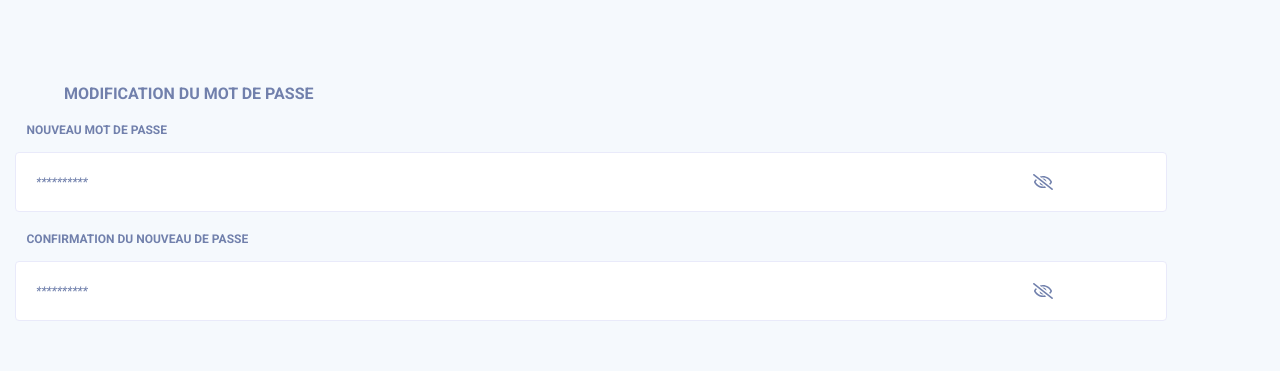
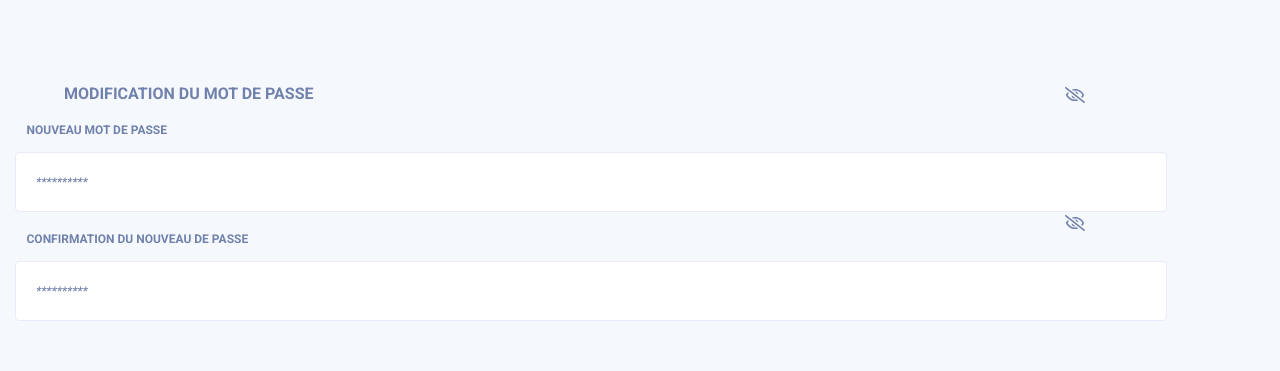
Before and after one commit to Refsone/TinyHappy-Project-3, a React (Create React App) app: page /settings/modify/password in a window 1280 px wide. Shown: the part 122-493 px from the top of the page. Built offline with nearby package versions, Linux system fonts and the light colour scheme.

Commit message:
positionning eye

```diff
--- a/src/components/menu/Password.css
+++ b/src/components/menu/Password.css
@@ -15,3 +15,67 @@
     text-transform: uppercase;
     margin-left: 1%;
 }
+
+.show-eye{
+    border: none;
+    display: block;
+    position: absolute;
+    right: 15%;
+    top: 24%;
+    width: 50px;
+    height: 50px;
+    cursor: pointer;
+    background-color: transparent;
+    background-image: url('../../images/eye-slash-regular1.svg');
+    background-repeat: no-repeat;
+    background-position: 90% center;
+    padding-left: 20px;
+}
+
+.show-eye-open{
+    border: none;
+    display: block;
+    position: absolute;
+    right: 15%;
+    top: 27%;
+    width: 50px;
+    height: 50px;
+    cursor: pointer;
+    background-color: transparent;
+    background-image: url('../../images/eye-open.svg');
+    background-repeat: no-repeat;
+    background-position: 90% center;
+    padding-left: 20px;
+}
+
+.show-eye2{
+    border: none;
+    display: block;
+    position: absolute;
+    right: 15%;
+    top: 40%;
+    width: 50px;
+    height: 50px;
+    cursor: pointer;
+    background-color: transparent;
+    background-image: url('../../images/eye-slash-regular1.svg');
+    background-repeat: no-repeat;
+    background-position: 90% center;
+    padding-left: 20px;
+}
+
+.show-eye-open2{
+    border: none;
+    display: block;
+    position: absolute;
+    right: 15%;
+    top:53%;
+    width: 50px;
+    height: 50px;
+    cursor: pointer;
+    background-color: transparent;
+    background-image: url('../../images/eye-open.svg');
+    background-repeat: no-repeat;
+    background-position: 90% center;
+    padding-left: 20px;
+}
--- a/src/components/menu/Password.js
+++ b/src/components/menu/Password.js
@@ -6,20 +6,26 @@ import './../onboarding/Connexion.css'
 import './Password.css'
 
 const Password = () => {
-  const { handleChange, handleSubmit, values, errors } = useForm(submit, validationLogIn)
+  const { handleChange, handleSubmit, onclick, values, errors, showType } = useForm(submit, validationLogIn)
   function submit () {
     console.log('sent succesfully')
   }
+
   return (
     <div className='settings-container-pwdmail'>
       <h1 className='settings-pwmail-title bold-16px-grey'>modification du mot de passe</h1>
       <form onSubmit={handleSubmit} className='general-form-connexion' noValidate>
         <label htmlFor='user_password' name='user_password' className='label-settings bold-12px-grey'>Nouveau mot de passe</label>
-        <input name='user_password' type='password' id='user_password' value={values.password} onChange={handleChange} className={`${errors.user_password ? 'input-pws-error' : 'input-psw-default mdp-open plholder bold-12px-grey'}`} placeholder='**********' />
+        <button className={`${showType ? 'show-eye' : 'show-eye-open'}`} onClick={onclick} />
+
+        <input name='user_password' type={showType} id='user_password' value={values.password} onChange={handleChange} className={`${errors.user_password ? 'input-pws-error' : 'input-connexion plholder bold-12px-grey'}`} placeholder='**********' />
         {errors.user_password && <p className='msg-error'>{errors.user_password}</p>}
 
         <label htmlFor='user_password' className='label-settings bold-12px-grey'>confirmation du nouveau de passe</label>
-        <input name='user_password' type='password' id='user_password' value={values.password} onChange={handleChange} className={`${errors.user_password ? 'input-pws-error' : 'input-psw-default mdp-open plholder bold-12px-grey'}`} placeholder='**********' />
+
+        <button className={`${showType ? 'show-eye2' : 'show-eye-open2'}`} onClick={onclick} />
+
+        <input name='user_password' type={showType} id='user_password' value={values.password} onChange={handleChange} className={`${errors.user_password ? 'input-pws-error' : 'input-connexion plholder bold-12px-grey'}`} placeholder='**********' />
         {errors.user_password && <p className='msg-error'>{errors.user_password}</p>}
 
         {errors && values.user_password === '' ? <button type='submit' className='connexion-btn-inactif'>confirmer</button> : <button type='submit' className='connexion-btn-actif'>confirmer</button>}
--- a/src/components/onboarding/Connexion.css
+++ b/src/components/onboarding/Connexion.css
@@ -115,6 +115,10 @@
     border-radius: 4px;
     background-color: #ffffff;
     height: 5em;
+    background-image: url('../../images/eye-slash-regular1.svg');
+    background-repeat: no-repeat;
+    background-position: 90% center;
+    padding-left: 20px;
 }
 
 .general-form-connexion .input-psw-default {
--- a/src/components/onboarding/useForm.js
+++ b/src/components/onboarding/useForm.js
@@ -1,9 +1,12 @@
 import { useState, useEffect } from 'react'
+import EyeClosed from '../../images/eye-slash-regular1.svg'
+import EyeOpen from '../../images/eye-open.svg'
 
 const useForm = (callback, validating) => {
   const [values, setValues] = useState({ user_mail: '', user_password: '' })
   const [errors, setErrors] = useState({})
   const [isSubmitting, setIsSubmitting] = useState(false)
+  const [visible, setVisible] = useState(false)
   const handleChange = (event) => {
     const { name, value } = event.target
     setValues({ ...values, [name]: value })
@@ -19,9 +22,15 @@ const useForm = (callback, validating) => {
     }
   }, [errors])
 
+  const showType = visible ? 'text' : 'password'
+  const showIcon = (visible ? { EyeClosed } : { EyeOpen })
+  const onclick = () => { setVisible(visible => !visible) }
   return {
     handleChange,
     handleSubmit,
+    showType,
+    showIcon,
+    onclick,
     values,
     errors
   }
```
